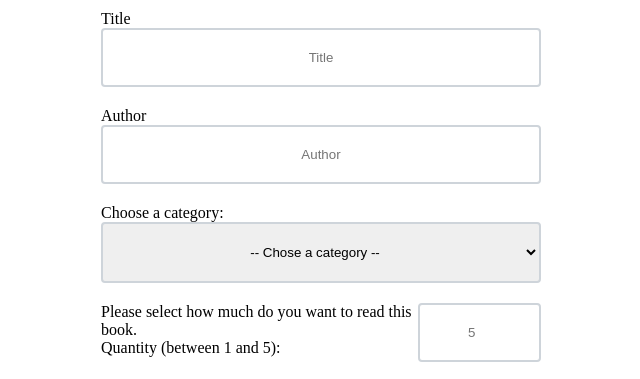
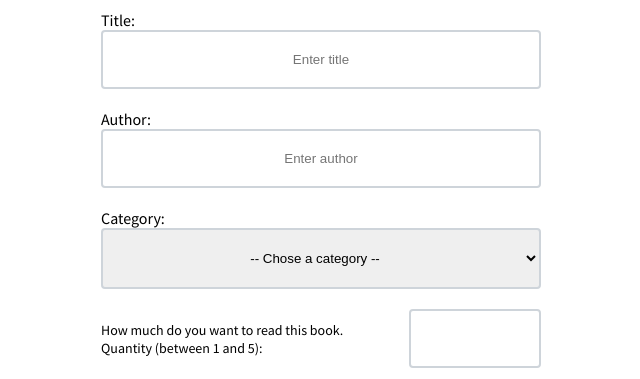
Before and after one commit to aleksandergorecki80/BooksToRead_2.0, a website built with webpack: page index.html in a window 1280 px wide. Shown: the top 379 px of the page, without its empty margins (319-959 px from the left). Built offline with nearby package versions, Linux system fonts and the light colour scheme; a web font is replaced by a local one.

Commit message:
Fixing a bug

```diff
--- a/index.html
+++ b/index.html
@@ -12,17 +12,17 @@
       <form id="input-form">
         <input type="hidden" id="id">
         <div class="form-control">
-          <label for="title">Title</label>
-          <input type="text" id="title" placeholder="Title"/>
+          <label for="title">Title:</label>
+          <input type="text" id="title" placeholder="Enter title"/>
         </div>
         <div class="form-control">
-          <label for="author">Author</label>
-          <input type="text" id="author" placeholder="Author"/>
+          <label for="author">Author:</label>
+          <input type="text" id="author" placeholder="Enter author"/>
         </div>
         <div class="form-control">
-          <label for="category">Choose a category:</label>
+          <label for="category">Category:</label>
           <select name="category" id="category" class="select">
-            <option value="">-- Chose a category --</option>
+            <option value=""  disabled selected class="select-placeholder">-- Chose a category --</option>
             <option value="fantasy">Fantasy</option>
             <option value="poetry">Poetry</option>
             <option value="drama">Drama</option>
@@ -30,10 +30,10 @@
         </div>
         <div class="form-control rating-container">
           <label for="quantity">
-            <p>Please select how much do you want to read this book.</p>
+            <p>How much do you want to read this book.</p>
             <p>Quantity (between 1 and 5):</p>
           </label>
-          <input type="number" id="rating" name="rating" min="1" max="5" placeholder="5">
+          <input type="number" id="rating" name="rating" min="1" max="5" />
         </div>
         <input id="submit" type="submit" value="ADD BOOK" class="submit"/>
       </form>
--- a/src/components/book-input.ts
+++ b/src/components/book-input.ts
@@ -132,10 +132,11 @@ export class BookInput extends BaseComponent<HTMLDivElement, HTMLFormElement> {
 
         if (booksState.returnEditMode()) {
           booksState.editBook(title, author, category, rating, id);
+
+          booksState.switchEditMode();
         } else {
           booksState.addBook(title, author, category, rating);
         }
-        booksState.switchEditMode();
         this.clearInputs();
 
         const button = document.getElementById('submit')! as HTMLInputElement;
--- a/src/components/book-item.ts
+++ b/src/components/book-item.ts
@@ -20,6 +20,13 @@ export class BookItem extends BaseComponent<HTMLUListElement, HTMLLIElement> {
 
   @Autobind
   private editHendler(): void {
+    if (!booksState.returnEditMode()) {
+      booksState.switchEditMode();
+    }
+
+    const button = document.getElementById('submit')! as HTMLInputElement;
+    button.value = 'UPDATE BOOK';
+
     const title = document.getElementById('title')! as HTMLInputElement;
     const author = document.getElementById('author')! as HTMLInputElement;
     const category = document.getElementById('category')! as HTMLSelectElement;
@@ -33,12 +40,7 @@ export class BookItem extends BaseComponent<HTMLUListElement, HTMLLIElement> {
     rating.value = this.book.rating.toString();
     id.value = this.book.id;
 
-    const button = document.getElementById('submit')! as HTMLInputElement;
-    button.value = 'UPDATE BOOK';
-
     bookInput.runAllValidations();
-
-    booksState.switchEditMode();
   }
 
   @Autobind
--- a/src/style/_main.scss
+++ b/src/style/_main.scss
@@ -7,3 +7,10 @@ $input-border-color__error: #c92a2a;
 $button-background-color: #12b886;
 $button-background-hover: #0ca678;
 $button-background-focus: #099268;
+
+@import url("https://fonts.googleapis.com/css2?family=Alumni+Sans:wght@300;400;500&family=Source+Sans+Pro:wght@300;400;600;700&display=swap");
+
+body {
+    font-family: "Alumni Sans", sans-serif;
+    font-family: "Source Sans Pro", sans-serif;
+}
--- a/src/style/form.scss
+++ b/src/style/form.scss
@@ -18,6 +18,22 @@ input,
 
 input[type="number"] {
     width: 30%;
+}
+
+label[for="quantity"] {
+    font-size: 14px;
+}
+
+select:required:invalid {
+    color: gray;
+}
+option[value=""][disabled] {
+    color: red;
+    display: none;
+}
+
+.select-placeholder {
+    color: red;
 }
 
 .input-error {
@@ -51,6 +67,8 @@ input[type="number"] {
 
 .rating-container {
     display: flex;
+    justify-content: space-between;
+    align-items: center;
 }
 
 .form-control {
```
